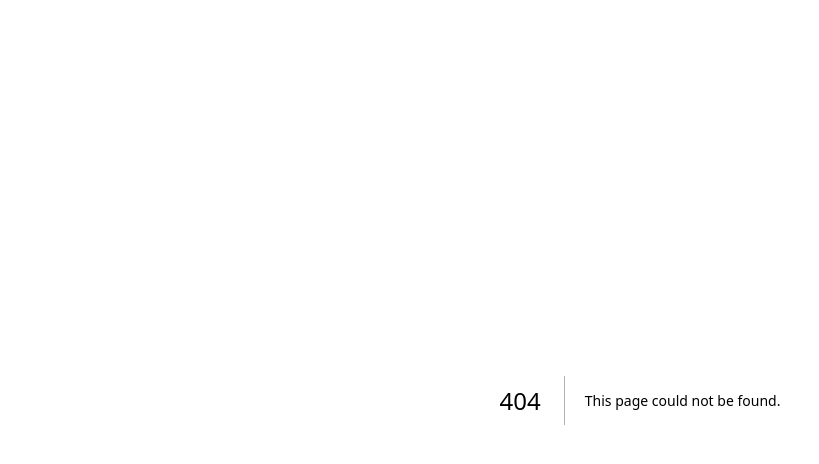
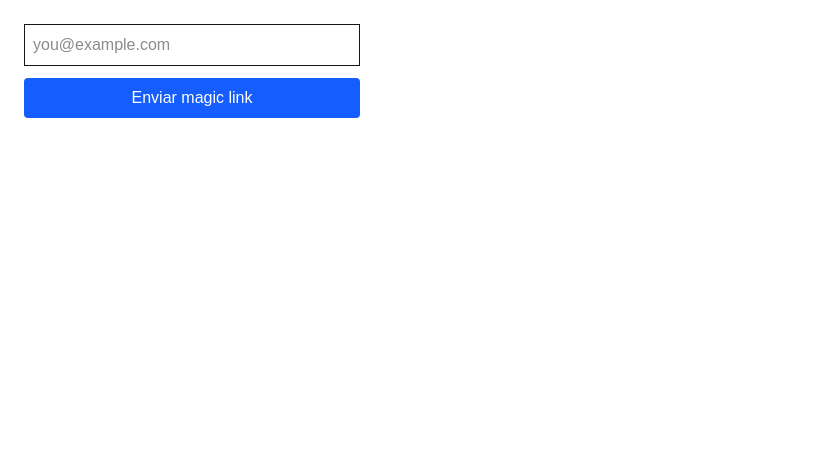
Before and after one commit to AldoRiosPrune/AllMedicV0, a Next.js app in the folder web/: page /login in a window 1280 px wide. Before the commit this address had no page. Shown: the top 464 px of the page, without its empty margins (0-819 px from the left). Built offline with nearby package versions, Linux system fonts and the light colour scheme; no server answers.

Commit message:
fix(login): rename folder to lowercase and update page.tsx

```diff
--- a/web/src/app/Login/page.tsx
+++ /dev/null
@@ -1,19 +0,0 @@
-
-"use client";
-import { useState } from "react";
-import { supabase } from "@/lib/supabaseClient";
-
-export default function Login() {
-  const [email, setEmail] = useState("");
-  const onSubmit = async (e: any) => {
-    e.preventDefault();
-    const { error } = await supabase.auth.signInWithOtp({ email });
-    if (error) alert(error.message); else alert("Revisa tu correo ✉️");
-  };
-  return (
-    <form onSubmit={onSubmit} className="p-6">
-      <input value={email} onChange={e=>setEmail(e.target.value)} placeholder="you@example.com" />
-      <button>Enviar magic link</button>
-    </form>
-  );
-}
--- /dev/null
+++ b/web/src/app/login/page.tsx
@@ -0,0 +1,31 @@
+"use client";
+
+import { useState } from "react";
+import { getSupabaseBrowserClient } from "@/lib/supabaseClient";
+
+export default function Login() {
+  const supabase = getSupabaseBrowserClient();
+  const [email, setEmail] = useState("");
+
+  async function handleLogin(e: React.FormEvent) {
+    e.preventDefault();
+    const { error } = await supabase.auth.signInWithOtp({ email });
+    alert(error ? error.message : "Revisa tu correo ✉️");
+  }
+
+  return (
+    <form onSubmit={handleLogin} className="p-6 flex flex-col gap-3 max-w-sm">
+      <input
+        type="email"
+        value={email}
+        placeholder="you@example.com"
+        onChange={(e) => setEmail(e.target.value)}
+        className="border p-2"
+        required
+      />
+      <button type="submit" className="bg-blue-600 text-white p-2 rounded">
+        Enviar magic link
+      </button>
+    </form>
+  );
+}
```
